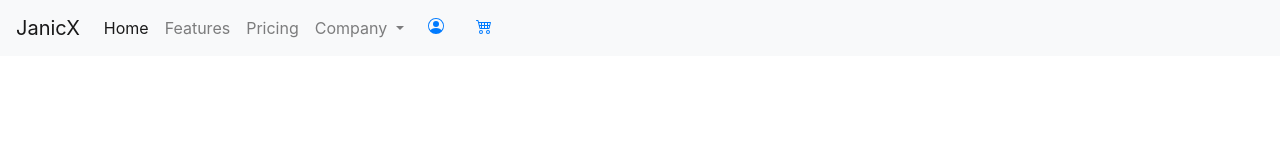
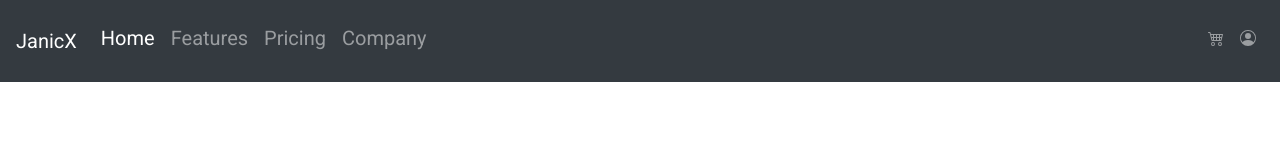
Before and after one commit to japril18/JanickX, a plain HTML site: page index.html in a window 1280 px wide. Drawn offline with nearby package versions, Linux system fonts and the light colour scheme.

Commit message:
with css and navBar

```diff
--- a/index.html
+++ b/index.html
@@ -6,6 +6,10 @@
   <meta name="viewport" content="width=device-width, initial-scale=1.0">
   <title>JanicX</title>
 
+  <link rel="preconnect" href="https://fonts.googleapis.com">
+<link rel="preconnect" href="https://fonts.gstatic.com" crossorigin>
+<link href="https://fonts.googleapis.com/css2?family=Roboto:wght@100;300;400;500&display=swap" rel="stylesheet">
+
   <link rel="stylesheet" href="https://cdn.jsdelivr.net/npm/bootstrap@4.0.0/dist/css/bootstrap.min.css" integrity="sha384-Gn5384xqQ1aoWXA+058RXPxPg6fy4IWvTNh0E263XmFcJlSAwiGgFAW/dAiS6JXm" crossorigin="anonymous">
 
   <link rel="stylesheet" href="./styles/default.css">
@@ -13,13 +17,13 @@
 <body>
  <div class="main">
    <div class="navbar-section">
-    <nav class="navbar navbar-expand-lg navbar-light bg-light">
+    <nav class="navbar navbar-expand-lg navbar-dark bg-dark">
       <a class="navbar-brand" href="#">JanicX</a>
-      <button class="navbar-toggler" type="button" data-toggle="collapse" data-target="#navbarNavDropdown" aria-controls="navbarNavDropdown" aria-expanded="false" aria-label="Toggle navigation">
+      <button class="navbar-toggler" type="button" data-toggle="collapse" data-target="#navbarText" aria-controls="navbarText" aria-expanded="false" aria-label="Toggle navigation">
         <span class="navbar-toggler-icon"></span>
       </button>
-      <div class="collapse navbar-collapse" id="navbarNavDropdown">
-        <ul class="navbar-nav">
+      <div class="collapse navbar-collapse" id="navbarText">
+        <ul class="navbar-nav mr-auto">
           <li class="nav-item active">
             <a class="nav-link" href="#">Home <span class="sr-only">(current)</span></a>
           </li>
@@ -29,31 +33,33 @@
           <li class="nav-item">
             <a class="nav-link" href="#">Pricing</a>
           </li>
-          <li class="nav-item">
-            <span></span>
-          </li>
           <li class="nav-item dropdown">
             <a class="nav-link dropdown-toggle" href="#" id="navbarDropdownMenuLink" data-toggle="dropdown" aria-haspopup="true" aria-expanded="false">
               Company
             </a>
             <div class="dropdown-menu" aria-labelledby="navbarDropdownMenuLink">
-              <a class="dropdown-item" href="#">About us</a>
-              <a class="dropdown-item" href="#">Contact us</a>
+              <a class="dropdown-item" href="#">Action</a>
+              <a class="dropdown-item" href="#">Another action</a>
+              <a class="dropdown-item" href="#">Something else here</a>
             </div>
           </li>
         </ul>
+        <span class="navbar-text">
+          <ul class="navbar-nav mr-auto">
+            <li>
+              <a class="nav-link" href="#"><svg xmlns="http://www.w3.org/2000/svg" width="16" height="16" fill="currentColor" class="bi bi-cart4" viewBox="0 0 16 16">
+                <path d="M0 2.5A.5.5 0 0 1 .5 2H2a.5.5 0 0 1 .485.379L2.89 4H14.5a.5.5 0 0 1 .485.621l-1.5 6A.5.5 0 0 1 13 11H4a.5.5 0 0 1-.485-.379L1.61 3H.5a.5.5 0 0 1-.5-.5zM3.14 5l.5 2H5V5H3.14zM6 5v2h2V5H6zm3 0v2h2V5H9zm3 0v2h1.36l.5-2H12zm1.11 3H12v2h.61l.5-2zM11 8H9v2h2V8zM8 8H6v2h2V8zM5 8H3.89l.5 2H5V8zm0 5a1 1 0 1 0 0 2 1 1 0 0 0 0-2zm-2 1a2 2 0 1 1 4 0 2 2 0 0 1-4 0zm9-1a1 1 0 1 0 0 2 1 1 0 0 0 0-2zm-2 1a2 2 0 1 1 4 0 2 2 0 0 1-4 0z"/>
+              </svg></a>
+            </li>
+            <li>
+              <a class="nav-link" href="#"><svg xmlns="http://www.w3.org/2000/svg" width="16" height="16" fill="currentColor" class="bi bi-person-circle" viewBox="0 0 16 16">
+                <path d="M11 6a3 3 0 1 1-6 0 3 3 0 0 1 6 0z"/>
+                <path fill-rule="evenodd" d="M0 8a8 8 0 1 1 16 0A8 8 0 0 1 0 8zm8-7a7 7 0 0 0-5.468 11.37C3.242 11.226 4.805 10 8 10s4.757 1.225 5.468 2.37A7 7 0 0 0 8 1z"/>
+              </svg></a>
 
-        <ul class="nav justify-content-end">
-          <li><a class="nav-link" href="#"><svg xmlns="http://www.w3.org/2000/svg" width="16" height="16" fill="currentColor" class="bi bi-person-circle" viewBox="0 0 16 16">
-            <path d="M11 6a3 3 0 1 1-6 0 3 3 0 0 1 6 0z"/>
-            <path fill-rule="evenodd" d="M0 8a8 8 0 1 1 16 0A8 8 0 0 1 0 8zm8-7a7 7 0 0 0-5.468 11.37C3.242 11.226 4.805 10 8 10s4.757 1.225 5.468 2.37A7 7 0 0 0 8 1z"/>
-          </svg></a></li>
-          <li><a class="nav-link" href="#"><svg xmlns="http://www.w3.org/2000/svg" width="16" height="16" fill="currentColor" class="bi bi-cart4" viewBox="0 0 16 16">
-            <path d="M0 2.5A.5.5 0 0 1 .5 2H2a.5.5 0 0 1 .485.379L2.89 4H14.5a.5.5 0 0 1 .485.621l-1.5 6A.5.5 0 0 1 13 11H4a.5.5 0 0 1-.485-.379L1.61 3H.5a.5.5 0 0 1-.5-.5zM3.14 5l.5 2H5V5H3.14zM6 5v2h2V5H6zm3 0v2h2V5H9zm3 0v2h1.36l.5-2H12zm1.11 3H12v2h.61l.5-2zM11 8H9v2h2V8zM8 8H6v2h2V8zM5 8H3.89l.5 2H5V8zm0 5a1 1 0 1 0 0 2 1 1 0 0 0 0-2zm-2 1a2 2 0 1 1 4 0 2 2 0 0 1-4 0zm9-1a1 1 0 1 0 0 2 1 1 0 0 0 0-2zm-2 1a2 2 0 1 1 4 0 2 2 0 0 1-4 0z"/>
-          </svg></a></li>
-        </ul>
-
-
+                    </li>
+          </ul>
+        </span>
       </div>
     </nav>
    </div>
--- a/styles/default.css
+++ b/styles/default.css
@@ -2,3 +2,34 @@ html, body {
   margin: 0;
   padding: 0;
 }
+
+*{
+  font-family: 'Roboto', sans-serif;
+
+}
+
+ul{
+  padding: 0;
+}
+
+a{
+  text-decoration: none;
+}
+
+.main .navbar-section li a{
+  font-size: 20px;
+}
+
+.main .navbar-section li a::after{
+  content:"" ;
+  display: block;
+  width: 100%;
+  height: 4px;
+  background: red;
+  transform: scale(0,1);
+  transition: transform 200ms ease-in;
+}
+
+.main .navbar-section li a:hover:after{
+  transform: scale(1,1);
+}
```
